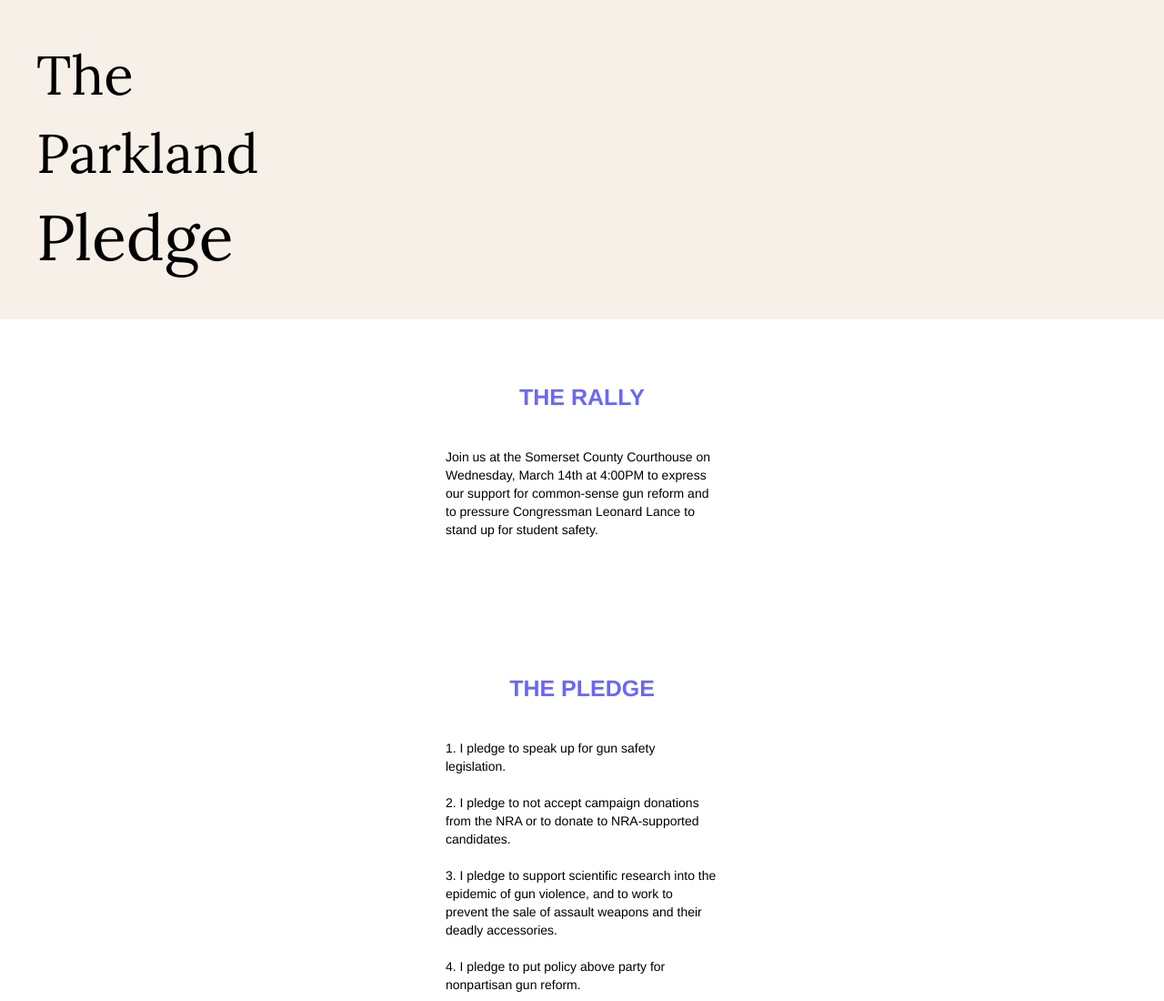
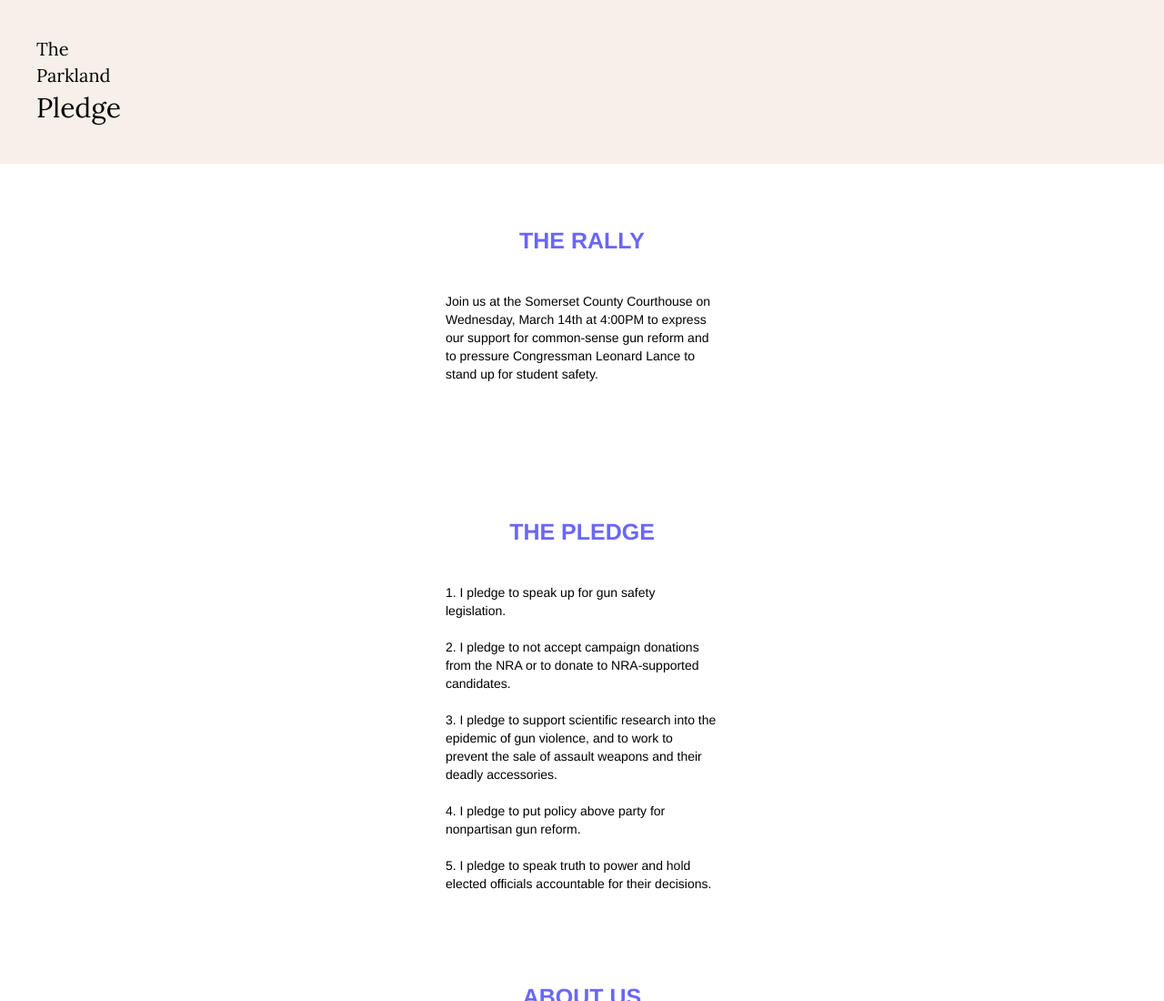
Before and after one commit to ParklandPledge/ParklandPledge.github.io, a plain HTML site: page index.html in a window 1280 px wide. Shown: the top 1100 px of the page at 91% size. Drawn offline with nearby package versions, Linux system fonts and the light colour scheme; some packages are replaced by stand-ins of ours.

Commit message:
Update index.css

```diff
--- a/index.css
+++ b/index.css
@@ -6,10 +6,6 @@
 
 #one{
   min-width: 100%;
-
-}
-
-html{
 
 }
 
@@ -23,7 +19,7 @@ a:hover{
 }
 
 #title2{
-  font-size: 7rem;
+  font-size: 3rem;
 }
 
 .title{
@@ -31,7 +27,7 @@ a:hover{
   font-family: 'Lora', serif;
   padding: 4rem;
   color: black;
-  font-size: 6rem;
+  font-size: 2rem;
   font-weight: 500;
   background-color: #f6f0e8;
   border-bottom: 0px solid black;
```
